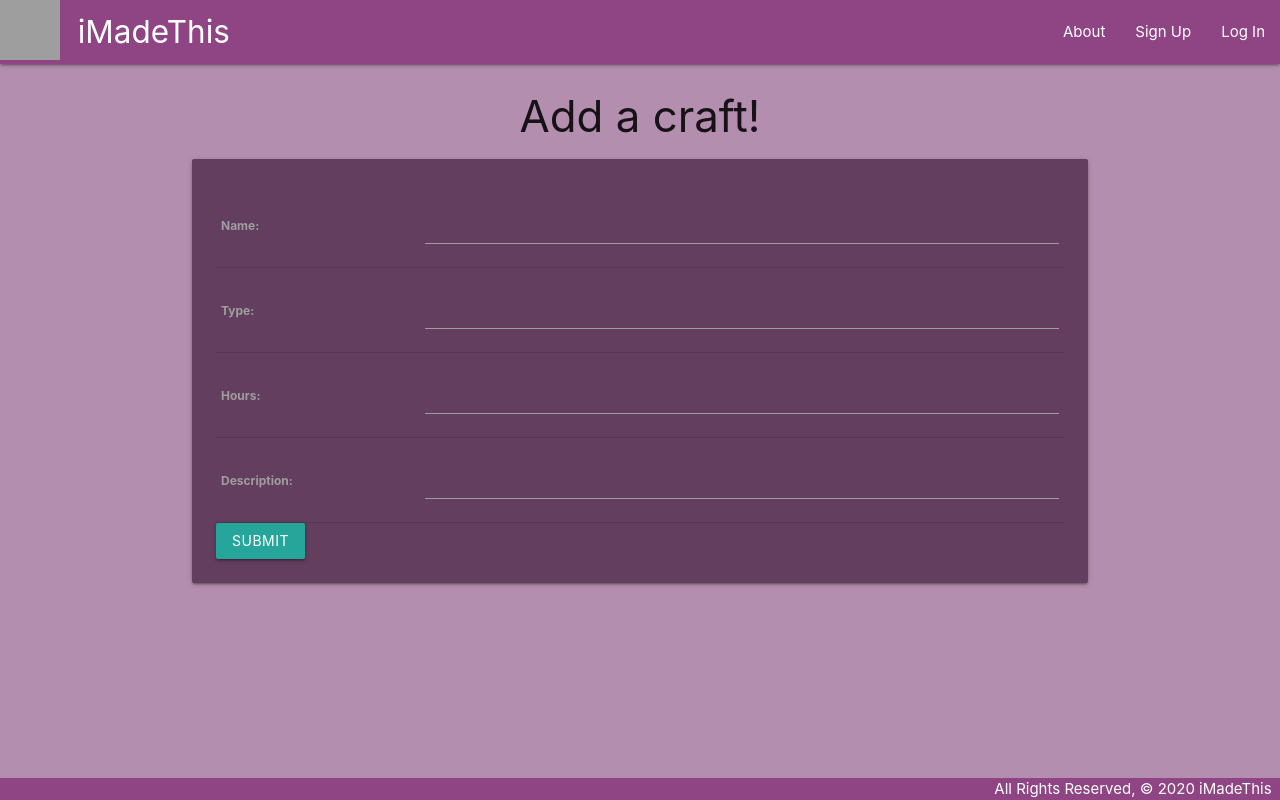
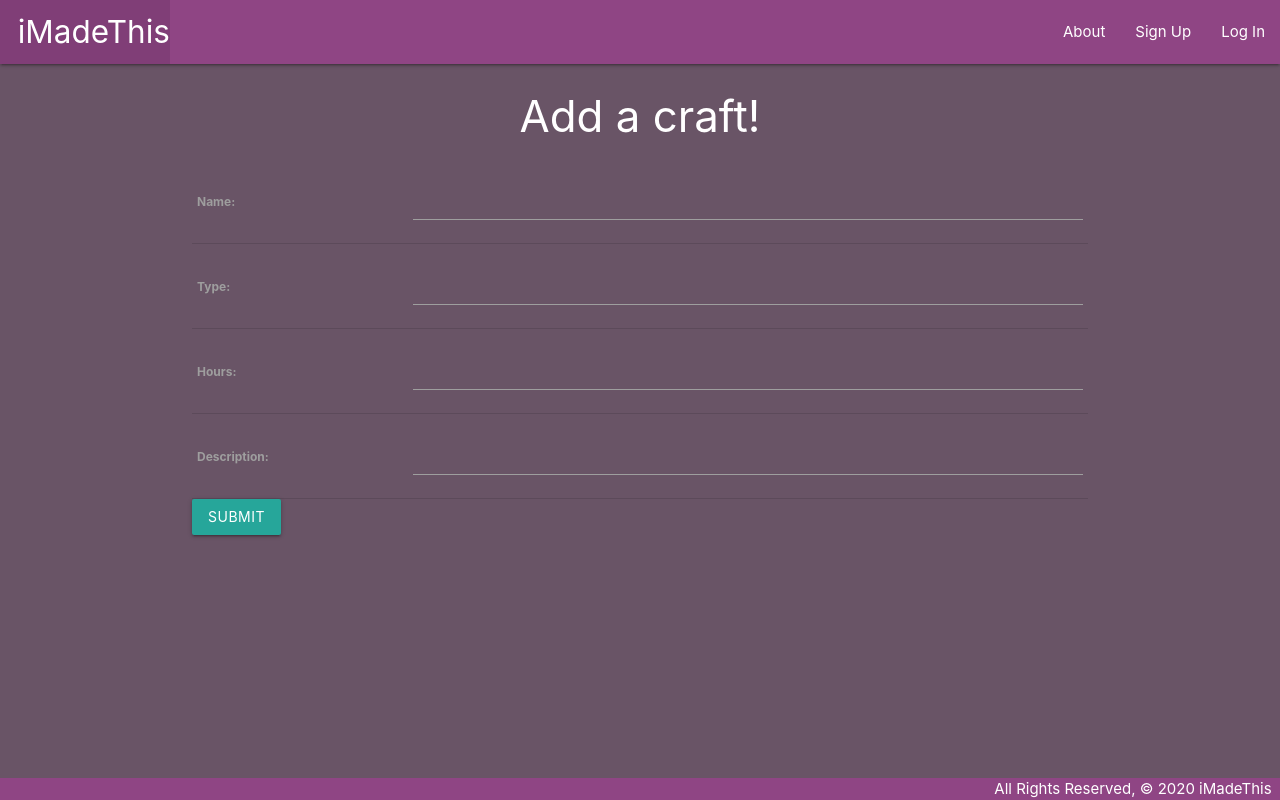
Before and after one commit to StavonJoy/iMadeThis, a Django app: page /crafts/create/ in a window 1280 px wide. Run offline with Django 3.2, Linux system fonts and the light colour scheme; grey boxes are pictures that could not be loaded.

Commit message:
adds styling changes

```diff
--- a/main_app/static/css/style.css
+++ b/main_app/static/css/style.css
@@ -7,11 +7,11 @@ body {
   display: flex;
   min-height: 100vh;
   flex-direction: column;
-  background-color: #B48EAE;
+  background-color: #695466;
 }
 
 .card {
-  background-color: #633E5E;
+  background-color: #B48EAE;
   color: white;
 }
 a {
@@ -28,9 +28,8 @@ footer.page-footer {
 }
 
 .img {
-  margin-top: 10px;
-  height: 80%;
-  width: 80%;
+  height: auto;
+  width: auto;
 }
 
 .title {
--- a/main_app/templates/about.html
+++ b/main_app/templates/about.html
@@ -1,8 +1,8 @@
 {% extends 'base.html' %}
 {% block content %}
-<h2 class="center-align">About iMadeThis</h2>
+<h3 class="center-align white-text">About iMadeThis</h3>
 <hr />
-<div class="card">
+<div class="card white-text">
   <div class="card-content">
     <p>iMadeThis is a place to show off and share your crafts and DIY projects!</p>
   </div>
--- a/main_app/templates/base.html
+++ b/main_app/templates/base.html
@@ -11,15 +11,14 @@
   <link rel="stylesheet" type="text/css" href="{% static 'css/style.css' %}">
   <link href="https://fonts.googleapis.com/icon?family=Material+Icons" rel="stylesheet">
 </head>
-<body>
+<body class="white-text">
   <header class="navbar-fixed">
     <nav>
       <div class="nav-wrapper">
         <ul>
-          <li><img src="https://i.pinimg.com/originals/49/95/cc/4995cc6d4d68b7dad73d80d40249fdab.png" class="logo"></li>
           <li><a href="/" class="left brand-logo">&nbsp;&nbsp;iMadeThis</a></li>
         </ul>
-        <ul class="right flow-text">
+        <ul id="nav" class="right">
           <li><a href="{% url 'about' %}">About</a></li>
           {% if user.is_authenticated %}
             <li><a href="{% url 'crafts_create' %}">Add a Craft</a></li>
--- a/main_app/templates/crafts/detail.html
+++ b/main_app/templates/crafts/detail.html
@@ -1,7 +1,7 @@
 {% extends 'base.html' %}
 {% block content %}
 
-<h2 class="center-align">{{ craft.name }}</h2>
+<h2 class="center-align white-text">{{ craft.name }}</h2>
 <div class="card">
   <div class="card-content flow-text">
     <p>Type: {{ craft.type }}</p>
@@ -29,8 +29,8 @@
   </form>
   {% if user.id == craft.user.id %}
   <div class="card-action">
-    <a href="{% url 'crafts_update' craft.id %}">Edit</a>
-    <a href="{% url 'crafts_delete' craft.id %}">Delete</a>
+    <a href="{% url 'crafts_update' craft.id %}"><i class="small material-icons">edit</i>Edit</a>
+    <a href="{% url 'crafts_delete' craft.id %}"><i class="small material-icons">delete</i>Delete</a>
   </div>
   {% endif %}
 </div>
--- a/main_app/templates/crafts/index.html
+++ b/main_app/templates/crafts/index.html
@@ -10,11 +10,11 @@
         <a href="{% url 'detail' craft.id %}">
           {% for photo in craft.photo_set.all %}
             <div class="card-image center-align">
-              <img src="{{ photo.url }}" class="img">
+              <img class="responsive-img" src="{{ photo.url }}">
             </div>
           {% empty %}
             <div class="card-image center-align">
-              <img src="https://i.pinimg.com/originals/49/95/cc/4995cc6d4d68b7dad73d80d40249fdab.png" class="img">
+              <img class="responsive-img" src="https://i.imgur.com/FHcVKLK.png">
             </div>
           {% endfor %}
           <div class="card-content white-text">
--- a/main_app/templates/home.html
+++ b/main_app/templates/home.html
@@ -2,6 +2,9 @@
 {% block content %}
   <h1 class="center-align">iMadeThis</h1>
   <hr />
-  <p>A place to show off and share your crafts and DIY projects!</p>
+  <div class="center-align">
+    <p>A place to show off and share your crafts and DIY projects!</p>
+    <img  class="responsive-img" src="https://i.imgur.com/FHcVKLK.png">
+  </div>
 
 {% endblock %}
--- a/main_app/templates/main_app/craft_confirm_delete.html
+++ b/main_app/templates/main_app/craft_confirm_delete.html
@@ -1,7 +1,7 @@
 {% extends 'base.html' %}
 
 {% block content %}
-  <h3 class="center-align">Delete Craft</h3>
+  <h3 class="white-text center-align">Delete Craft</h3>
   <h4>Are you sure you want to delete <span class="teal-text">{{ object.name }}</span>?</h4>
   <form action="" method="POST">
     {% csrf_token %}
--- a/main_app/templates/main_app/craft_form.html
+++ b/main_app/templates/main_app/craft_form.html
@@ -1,12 +1,12 @@
 {% extends 'base.html' %}
 {% block content %}
 {% if object %}
-  <h3 class="center-align">Edit <span class="teal-text">{{object.name}}</span></h3>
+  <h3 class="center-align white-text">Edit <span class="teal-text">{{object.name}}</span></h3>
 {% else %}
-  <h3 class="center-align">Add a craft!</h3>
+  <h3 class="center-align white-text">Add a craft!</h3>
 {% endif %}
-  <div class="card">
-  <div class="card-content">
+  <!-- <div class="card">
+  <div class="card-content"> -->
     <form action="" method="post">
       {% csrf_token %}
       <table>
@@ -15,5 +15,5 @@
       <input type="submit" value="Submit" class="btn">
     </form>
     {% endblock %}
-  </div>
-</div>
+  <!-- </div>
+</div> -->
--- a/main_app/templates/registration/login.html
+++ b/main_app/templates/registration/login.html
@@ -1,8 +1,8 @@
 {% extends 'base.html' %}
 {% block content %}
 
-<h3 class="center-align">Log In</h3>
-<form method="post" action="{% url 'login' %}">
+<h3 class="center-align white-text">Log In</h3>
+<form class="white-text" method="post" action="{% url 'login' %}">
   {% csrf_token %}
   {{ form.as_p }}
   <input type="submit" class="btn" value="login">
```
